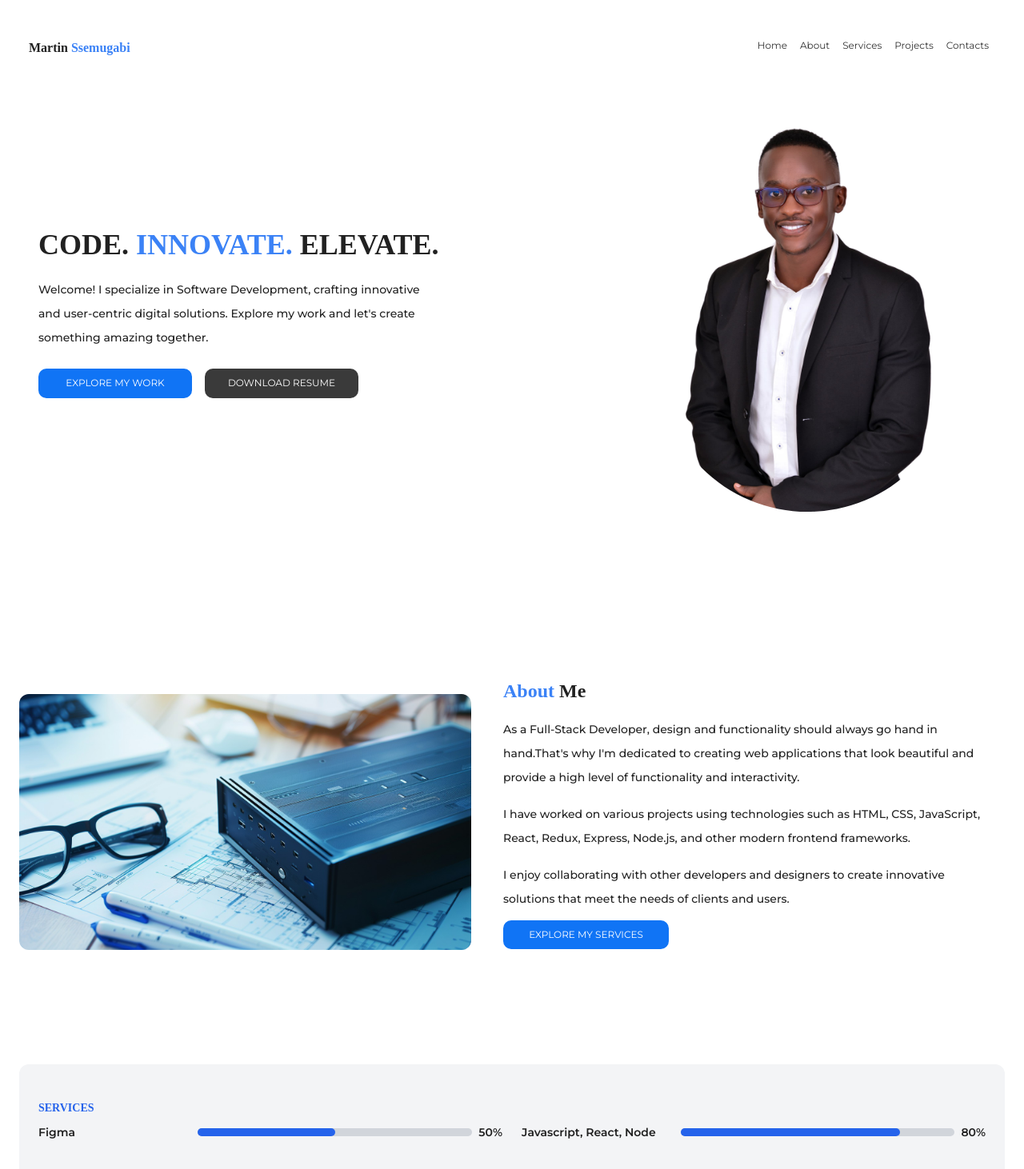
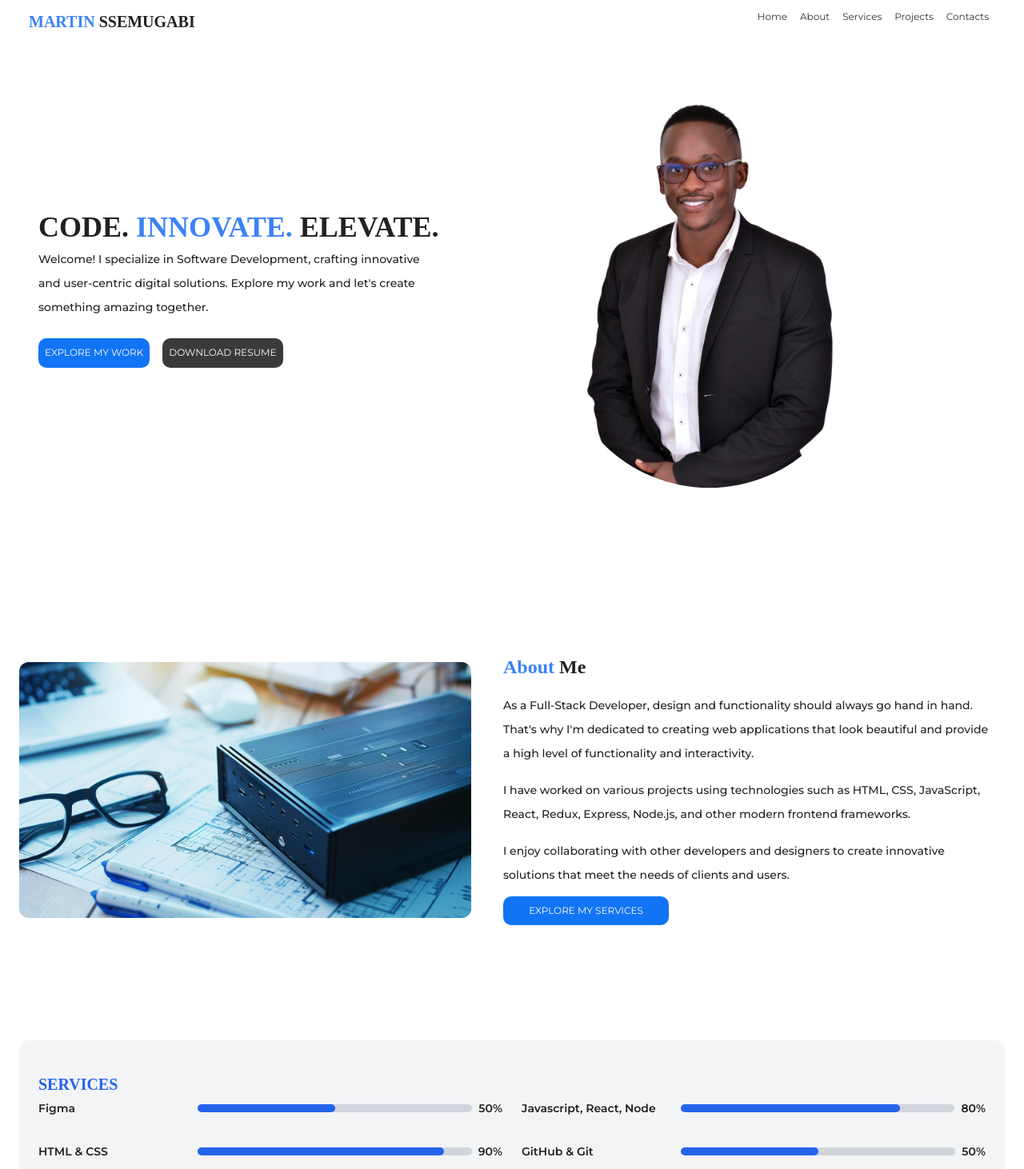
Before and after one commit to don336/PortFolio2, a React (Vite) app: page / in a window 1280 px wide. Shown: the top 1462 px of the page at 80% size. Built offline with nearby package versions, Linux system fonts and the light colour scheme; a web font is replaced by a local one.

Commit message:
added new styling

```diff
--- a/src/Components/About/About.jsx
+++ b/src/Components/About/About.jsx
@@ -6,14 +6,17 @@ import CustomButton from "../../Elements/CustomButton/CustomButton";
 
 const About = () => {
   return (
-    <div className="flex flex-row mt-48" id="About">
+    <div
+      className="flex flex-col md:flex-row mt-24 md:mt-48 items-center"
+      id="About"
+    >
       <img
         src={Essential_mode}
         alt="Essential_Mode"
-        width={"565px"}
-        className="rounded-xl h-80 align-middle mt-9"
+        width="565"
+        className="rounded-xl h-80 mt-9 md:mt-0"
       />
-      <div className="flex flex-col p-4 ml-6 ">
+      <div className="flex flex-col p-4 md:ml-6 mt-6 md:mt-0">
         <Typography
           variant="h3"
           sx={{
@@ -35,11 +38,10 @@ const About = () => {
           }}
         >
           As a Full-Stack Developer, design and functionality should always go
-          hand in hand.That's why I'm dedicated to creating web applications
+          hand in hand. That's why I'm dedicated to creating web applications
           that look beautiful and provide a high level of functionality and
           interactivity.
         </Typography>
-
         <Typography
           className="text-left"
           sx={{
@@ -70,13 +72,13 @@ const About = () => {
         <div className="mt-3">
           <CustomButton
             background={COLORS.BLUE}
-            width={"207px"}
-            fontcolor={"#fff"}
+            width="207px"
+            fontcolor="#fff"
             hoverbackground={COLORS.HOVERBLUE}
           >
             <Link
               sx={{ textDecoration: "none", color: "#fff" }}
-              href={"#Projects"}
+              href="#Services"
             >
               <Typography variant="w2">Explore My Services</Typography>
             </Link>
--- a/src/Components/Footer/Footer.jsx
+++ b/src/Components/Footer/Footer.jsx
@@ -1,12 +1,12 @@
 import React from "react";
 import { Email, GitHub, Phone, LinkedIn } from "@mui/icons-material";
-import { Box, Container, Typography } from "@mui/material";
+import { Typography } from "@mui/material";
 import { FONT } from "../../Styles/Theme";
 
 const Footer = () => {
   return (
-    <div className="bg-gradient-to-r rounded-lg from-blue-500 to-blue-950 text-white p-8 flex justify-between items-center w-full">
-      <div className="flex flex-col">
+    <div className="bg-gradient-to-r rounded-lg from-blue-500 to-blue-950 text-white p-8 flex flex-col md:flex-row justify-between items-center w-full">
+      <div className="flex flex-col mb-8 md:mb-0">
         <Typography
           className="font-bold text-lg"
           sx={{
@@ -62,7 +62,7 @@ const Footer = () => {
         </div>
       </div>
 
-      <div>
+      <div className="mb-8 md:mb-0">
         <Typography
           sx={{
             fontFamily: FONT.FAMILY.PlayFair,
@@ -93,16 +93,25 @@ const Footer = () => {
       </div>
 
       <div>
-        <h3 className="font-bold text-lg">SUBSCRIPTION</h3>
-        <form className="flex mt-4">
+        <Typography
+          className="font-bold text-lg"
+          sx={{
+            fontFamily: FONT.FAMILY.PlayFair,
+            fontWeight: FONT.WEIGHT.BOLD,
+            fontSize: FONT.SIZES[20],
+          }}
+        >
+          SUBSCRIPTION
+        </Typography>
+        <form className="flex flex-col mt-4 space-y-2 w-full">
           <input
             type="email"
             placeholder="ENTER YOUR EMAIL........."
-            className="p-2 rounded-l-lg outline-none"
+            className="p-2 rounded-lg outline-none w-full"
           />
           <button
             type="submit"
-            className="p-2 bg-blue-600 hover:bg-blue-700 text-white rounded-r-lg"
+            className="p-2 bg-blue-600 hover:bg-blue-700 text-white rounded-lg w-full"
           >
             SUBMIT
           </button>
--- a/src/Components/HeroSection/Hero.jsx
+++ b/src/Components/HeroSection/Hero.jsx
@@ -7,19 +7,18 @@ import resume from "../../assets/Martin_Resume.pdf";
 
 const Hero = () => {
   return (
-    <Container maxWidth={"xl"} id="Home">
+    <Container maxWidth="xl" id="Home">
       <Stack
-        direction={"row"}
-        spacing={6}
+        direction={{ xs: "column", md: "row" }}
+        spacing={{ xs: 4, md: 6 }}
         mt={7}
-        className="justify-between"
-        alignItems="center"
+        className="justify-between items-center"
       >
-        <div id="CatchPhrase" className="text-left">
+        <div id="CatchPhrase" className="text-left flex-1">
           <Typography
             variant="h1"
             sx={{
-              fontSize: FONT.SIZES[36],
+              fontSize: { xs: FONT.SIZES[24], md: FONT.SIZES[36] },
               fontFamily: FONT.FAMILY.PlayFair,
               fontWeight: FONT.WEIGHT.BOLD,
             }}
@@ -27,26 +26,25 @@ const Hero = () => {
             CODE. <span className="text-blue-500">INNOVATE.</span> ELEVATE.
           </Typography>
           <Typography
-            className="text-left"
+            className="text-left mt-4"
             sx={{
               fontFamily: FONT.FAMILY.Montserrat,
               fontWeight: FONT.WEIGHT.MEDIUM,
-              fontSize: FONT.SIZES[14],
-              lineHeight: "30px",
-              mt: 2,
+              fontSize: { xs: FONT.SIZES[12], md: FONT.SIZES[14] },
+              lineHeight: { xs: "24px", md: "30px" },
             }}
           >
             Welcome! I specialize in Software Development, crafting innovative{" "}
-            <br />
+            <br className="hidden md:block" />
             and user-centric digital solutions. Explore my work and let's create{" "}
-            <br />
+            <br className="hidden md:block" />
             something amazing together.
           </Typography>
-          <Stack direction={"row"} spacing={2} mt={3}>
+          <Stack direction={{ xs: "column", sm: "row" }} spacing={2} mt={3}>
             <CustomButton
               background={COLORS.BLUE}
               hoverbackground={COLORS.HOVERBLUE}
-              width={"12rem"}
+              width={{ xs: "100%", sm: "12rem" }}
             >
               <Link
                 sx={{ textDecoration: "none", color: "#fff" }}
@@ -55,7 +53,10 @@ const Hero = () => {
                 <Typography variant="w2">Explore My Work</Typography>
               </Link>
             </CustomButton>
-            <CustomButton background={COLORS.GREY} width={"12rem"}>
+            <CustomButton
+              background={COLORS.GREY}
+              width={{ xs: "100%", sm: "12rem" }}
+            >
               <Link
                 sx={{ textDecoration: "none", color: "#fff" }}
                 href={resume}
@@ -67,15 +68,16 @@ const Hero = () => {
           </Stack>
         </div>
 
-        <div className="profile-image">
+        <div className="profile-image flex-1">
           <Box
-            width={"445px"}
-            height={"500px"}
+            width={{ xs: "100%", md: "445px" }}
+            height={{ xs: "auto", md: "500px" }}
             sx={{
               display: "flex",
               justifyContent: "center",
               alignItems: "center",
               overflow: "hidden",
+              mt: { xs: 4, md: 0 },
             }}
           >
             <img
--- a/src/Components/Navbar/Navbar.jsx
+++ b/src/Components/Navbar/Navbar.jsx
@@ -11,11 +11,11 @@ const Navbar = () => {
         style={{
           fontFamily: FONT.FAMILY.PlayFair,
           fontWeight: FONT.WEIGHT.SEMIBOLD,
-          fontSize: FONT.SIZES[16],
+          fontSize: FONT.SIZES[20],
         }}
       >
         <h1>
-          Martin <span className="text-blue-500">Ssemugabi</span>
+          <span className="text-blue-500">MARTIN</span> SSEMUGABI
         </h1>
       </div>
       <div className="links p-3">
--- a/src/Components/Projects/Projects.jsx
+++ b/src/Components/Projects/Projects.jsx
@@ -102,7 +102,7 @@ const Projects = () => {
           sx={{
             fontFamily: FONT.FAMILY.PlayFair,
             fontWeight: FONT.WEIGHT.SEMIBOLD,
-            fontSize: FONT.SIZES[14],
+            fontSize: FONT.SIZES[20],
             lineHeight: FONT.LINE_HEIGHTS[30],
           }}
         >
--- a/src/Components/Services/Services.jsx
+++ b/src/Components/Services/Services.jsx
@@ -24,10 +24,10 @@ const Services = () => {
           sx={{
             fontFamily: FONT.FAMILY.PlayFair,
             fontWeight: FONT.WEIGHT.SEMIBOLD,
-            fontSize: FONT.SIZES[14],
+            fontSize: FONT.SIZES[20],
             lineHeight: FONT.LINE_HEIGHTS[30],
           }}
-          className="text-blue-600 font-bold "
+          className="text-blue-600 font-bold mb-9"
         >
           SERVICES
         </Typography>
--- a/src/Landing/Home.jsx
+++ b/src/Landing/Home.jsx
@@ -11,16 +11,17 @@ import Footer from "../Components/Footer/Footer";
 const Home = () => {
   return (
     <Container
-      maxWidth={false}
-      min-height={"1000vh"}
-      className="p-9 flex flex-col justify-center items-center m-auto"
+      maxWidth="xl"
+      className="min-h-screen flex flex-col justify-center items-center mx-auto px-4 sm:px-6 lg:px-8"
     >
       <Navbar />
-      <Hero />
-      <About />
-      <Services />
-      <Projects />
-      <ContactSection />
+      <div className="w-full">
+        <Hero />
+        <About />
+        <Services />
+        <Projects />
+        <ContactSection />
+      </div>
       <Footer />
     </Container>
   );
```
